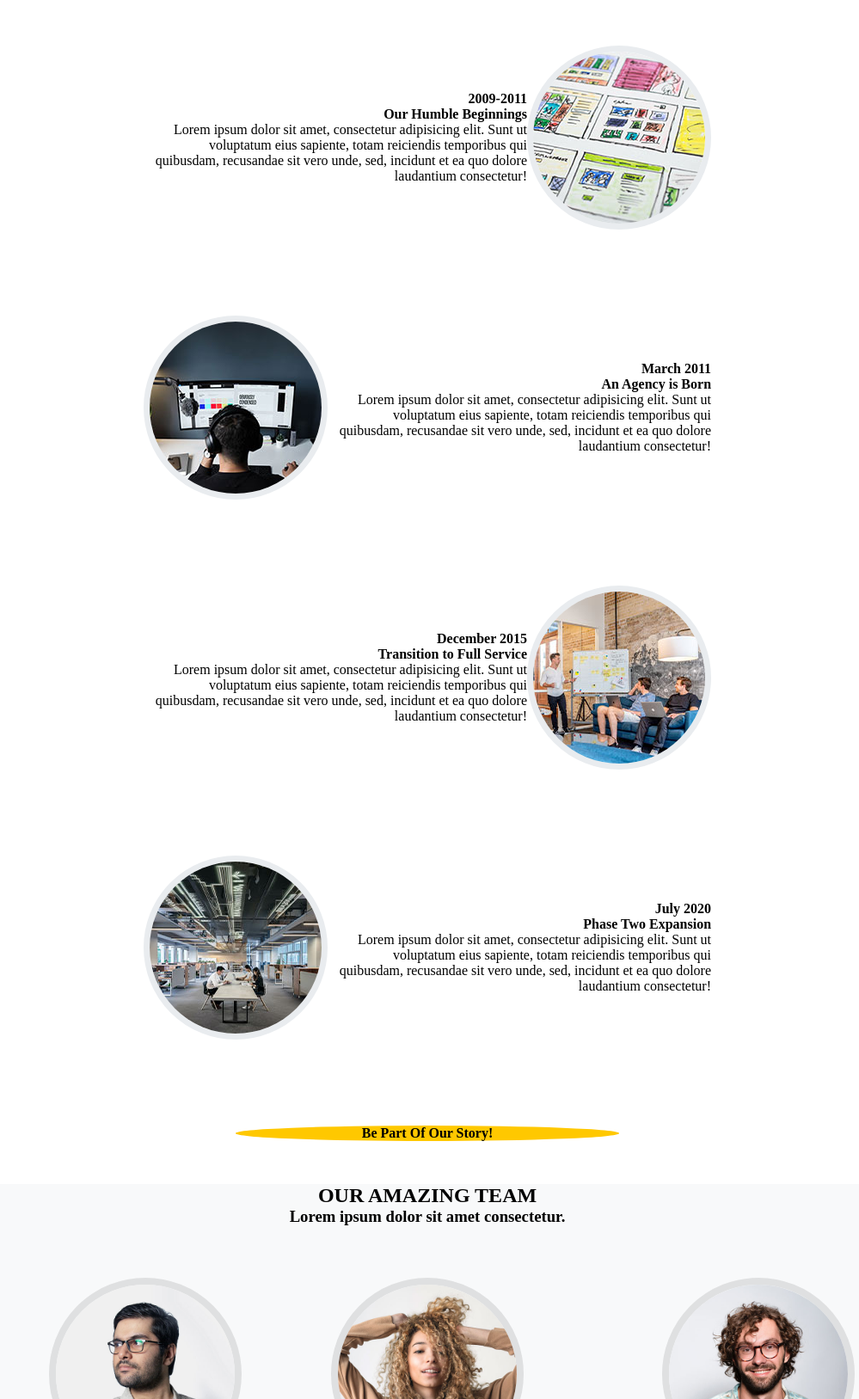
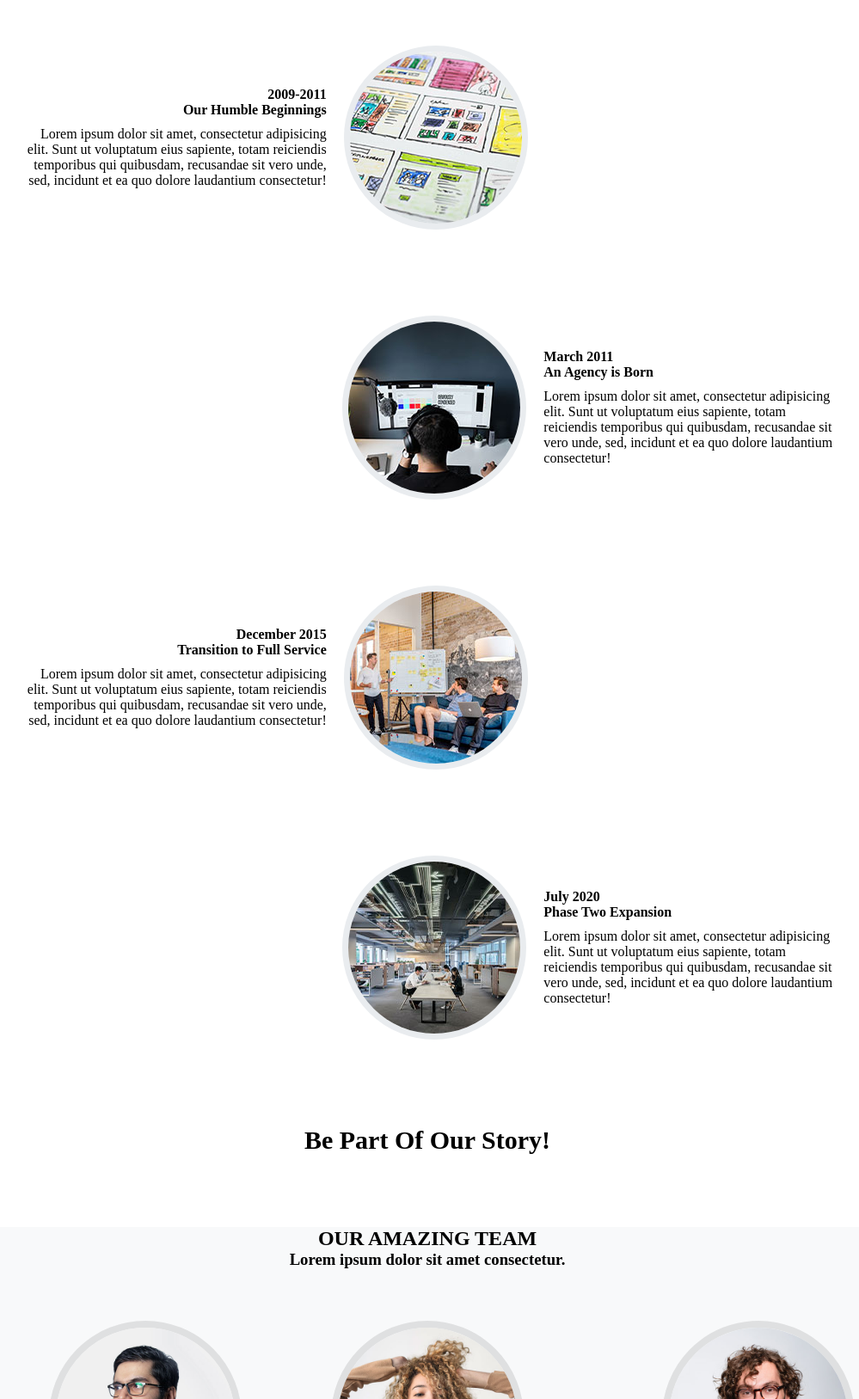
Before and after one commit to aliyavarguluzada/7-aprel-task-agency, a plain HTML site: page index.html in a window 1280 px wide. Shown: the part 2760-4387 px from the top of the page at 86% size, without its empty margins (143-1142 px from the left). Drawn offline with Linux system fonts and the light colour scheme.

Commit message:
few things left to do don't judge me :)

```diff
--- a/css/style.css
+++ b/css/style.css
@@ -140,6 +140,7 @@ a:hover {
 
 
 }
+
 .ico {
     background-color: #FFC800;
     display: inline-block;
@@ -149,6 +150,7 @@ a:hover {
     height: 200px;
     padding-top: 28px;
 }
+
 .sss h4 {
     text-transform: capitalize;
 }
@@ -198,13 +200,22 @@ a:hover {
     /* display: flex; */
 }
 
-.r h3 {
-    background-color: #F8F9FA;
+.row1 .r h3 {
+    background-color: #fff;
 
 }
 
-.r p {
-    background-color: #F8F9FA;
+.row2 .r h3 {
+    background-color: #fff;
+
+}
+.row1 .r p {
+    background-color: #fff;
+
+}
+
+.row2 .r p {
+    background-color: #fff
 
 }
 
@@ -244,9 +255,72 @@ li {
 } */
 
 ul li {
-    width: 85%;
-    margin: auto;
+    /* width: 85%; */
+    /* margin: auto; */
     padding: 50px 0px;
+
+}
+
+ul li:nth-child(1) {
+    margin-right: 28%;
+}
+
+ul li:nth-child(3) {
+    margin-right: 28%;
+}
+
+ul li:nth-child(2) {
+    margin-left: 30%;
+}
+
+ul li:nth-child(4) {
+    margin-left: 30%;
+}
+
+ul li:nth-child(2) h4 {
+    text-align: left;
+    margin-left: 20px;
+}
+
+ul li:nth-child(2) p {
+    text-align: left;
+    margin-left: 20px;
+    margin-top: 10px;
+
+
+}
+
+ul li:nth-child(4) p {
+    text-align: left;
+    margin-left: 20px;
+    margin-top: 10px;
+
+
+}
+
+ul li:nth-child(4) h4 {
+    text-align: left;
+    margin-left: 20px;
+}
+
+ul li:nth-child(1) h4 {
+    margin-right: 20px;
+}
+
+ul li:nth-child(1) p {
+    margin-right: 20px;
+    margin-top: 10px;
+
+}
+
+ul li:nth-child(3) h4 {
+    margin-right: 20px;
+
+}
+
+ul li:nth-child(3) p {
+    margin-right: 20px;
+    margin-top: 10px;
 
 }
 
@@ -271,10 +345,15 @@ li img {
 
 }
 
-.ext h4 {
+.ext .be {
     border-radius: 100%;
     background-color: #FFC800;
     text-align: center;
+    display: inline;
+    margin-right: 36%;
+    font-size: 30px;
+    height: max-content;
+    width: fit-content;
 }
 
 /* end of the about */
@@ -310,10 +389,12 @@ li img {
     display: flex;
     flex-wrap: wrap;
 }
+
 .abc {
     text-align: center;
     padding: 60px;
 }
+
 .im11 {
     padding-left: 200px;
 }
@@ -321,12 +402,14 @@ li img {
 .im33 {
     padding-right: 200px;
 }
+
 .abc img {
     width: 14rem;
     height: 14rem;
     border: 0.5rem solid rgba(0, 0, 0, 0.1);
     border-radius: 50% !important
 }
+
 .abc h4 {
     padding-top: 10px;
     padding-bottom: 5px;
@@ -390,7 +473,7 @@ li img {
     display: flex;
     justify-content: space-around;
     align-items: center;
-   margin-bottom: 100px;
+    margin-bottom: 100px;
 }
 
 .footer a {
--- a/index.html
+++ b/index.html
@@ -200,7 +200,7 @@
                 </li>
                 <li>
                     <div class="im1 ext">
-                        <h4>Be Part Of Our Story!</h4>
+                        <div class="be"><h4>Be Part Of Our Story!</h4></div>
                     </div>
                 </li>
             </ul>
```
